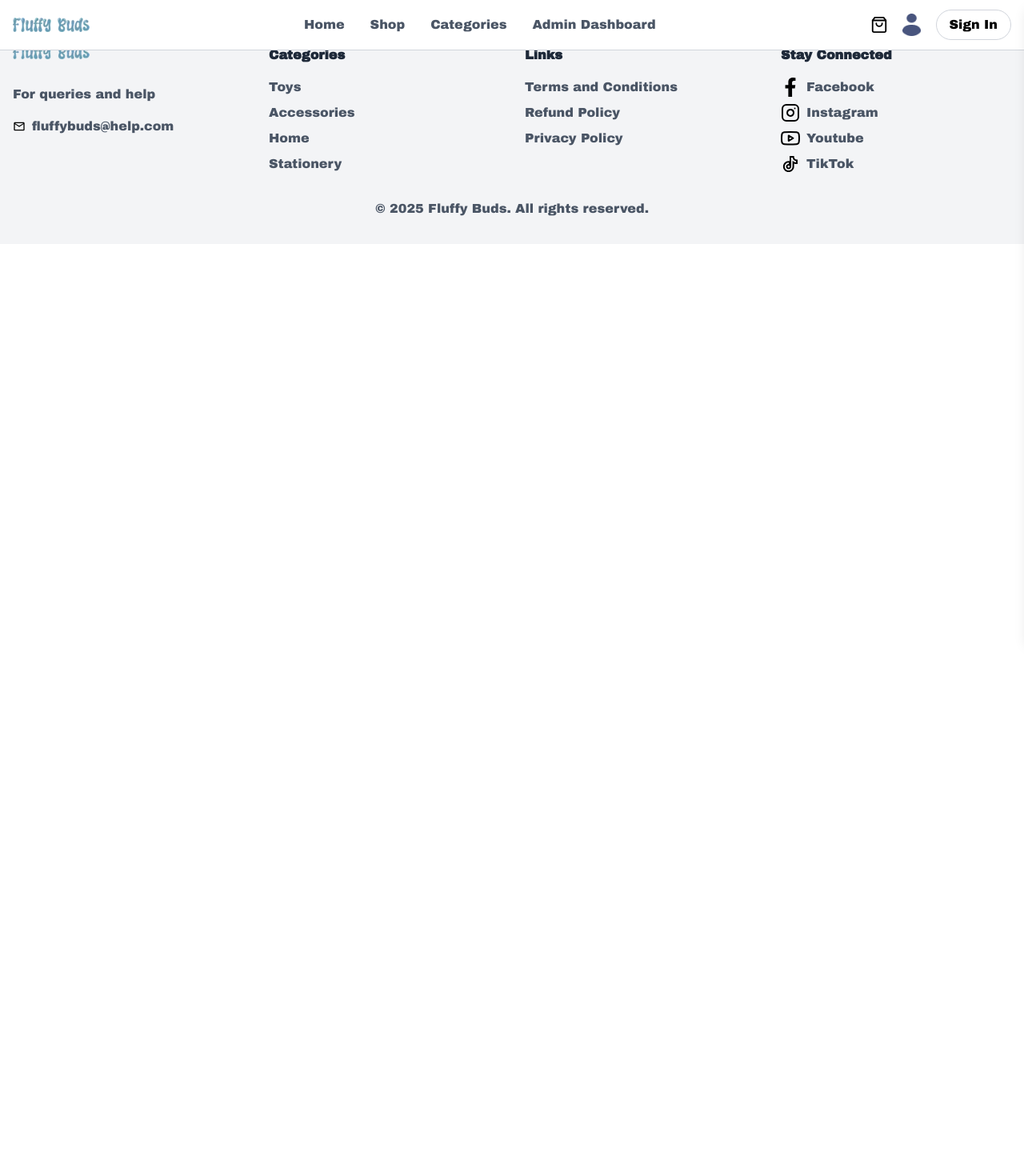
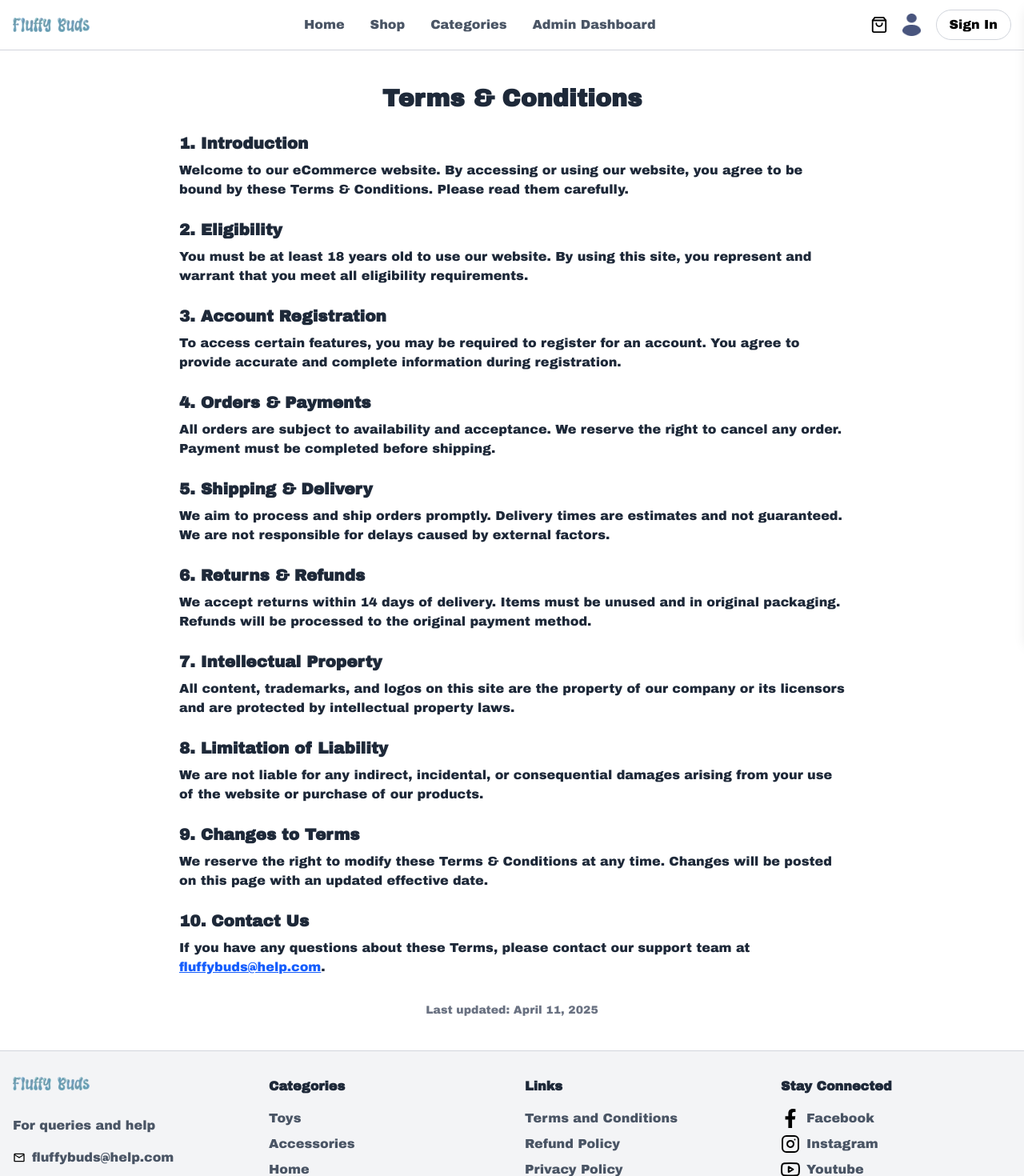
Before and after one commit to mdsajalali/fluffy-buds, a React (Vite) app: page /terms-conditions in a window 1280 px wide. Shown: the top 1470 px of the page at 80% size. Before the commit the page ends 800 px from the top, so only its background shows below. Built offline with nearby package versions, Linux system fonts and the light colour scheme.

Commit message:
added: terms conditions ui

```diff
--- a/src/pages/(privacy-policy)/Terms-Conditions.tsx
+++ b/src/pages/(privacy-policy)/Terms-Conditions.tsx
@@ -1,5 +1,118 @@
 const TermsConditions = () => {
-  return <div>TermsConditions</div>;
+  return (
+    <div className="min-h-screen md:mt-[65px] bg-white text-gray-800 px-4 sm:px-8 py-10 max-w-4xl mx-auto">
+      <h1 className="text-3xl font-bold mb-6 text-center">
+        Terms & Conditions
+      </h1>
+
+      <div className="space-y-6">
+        <section>
+          <h2 className="text-xl font-semibold mb-2">1. Introduction</h2>
+          <p>
+            Welcome to our eCommerce website. By accessing or using our website,
+            you agree to be bound by these Terms & Conditions. Please read them
+            carefully.
+          </p>
+        </section>
+
+        <section>
+          <h2 className="text-xl font-semibold mb-2">2. Eligibility</h2>
+          <p>
+            You must be at least 18 years old to use our website. By using this
+            site, you represent and warrant that you meet all eligibility
+            requirements.
+          </p>
+        </section>
+
+        <section>
+          <h2 className="text-xl font-semibold mb-2">
+            3. Account Registration
+          </h2>
+          <p>
+            To access certain features, you may be required to register for an
+            account. You agree to provide accurate and complete information
+            during registration.
+          </p>
+        </section>
+
+        <section>
+          <h2 className="text-xl font-semibold mb-2">4. Orders & Payments</h2>
+          <p>
+            All orders are subject to availability and acceptance. We reserve
+            the right to cancel any order. Payment must be completed before
+            shipping.
+          </p>
+        </section>
+
+        <section>
+          <h2 className="text-xl font-semibold mb-2">5. Shipping & Delivery</h2>
+          <p>
+            We aim to process and ship orders promptly. Delivery times are
+            estimates and not guaranteed. We are not responsible for delays
+            caused by external factors.
+          </p>
+        </section>
+
+        <section>
+          <h2 className="text-xl font-semibold mb-2">6. Returns & Refunds</h2>
+          <p>
+            We accept returns within 14 days of delivery. Items must be unused
+            and in original packaging. Refunds will be processed to the original
+            payment method.
+          </p>
+        </section>
+
+        <section>
+          <h2 className="text-xl font-semibold mb-2">
+            7. Intellectual Property
+          </h2>
+          <p>
+            All content, trademarks, and logos on this site are the property of
+            our company or its licensors and are protected by intellectual
+            property laws.
+          </p>
+        </section>
+
+        <section>
+          <h2 className="text-xl font-semibold mb-2">
+            8. Limitation of Liability
+          </h2>
+          <p>
+            We are not liable for any indirect, incidental, or consequential
+            damages arising from your use of the website or purchase of our
+            products.
+          </p>
+        </section>
+
+        <section>
+          <h2 className="text-xl font-semibold mb-2">9. Changes to Terms</h2>
+          <p>
+            We reserve the right to modify these Terms & Conditions at any time.
+            Changes will be posted on this page with an updated effective date.
+          </p>
+        </section>
+
+        <section>
+          <h2 className="text-xl font-semibold mb-2">10. Contact Us</h2>
+          <p>
+            If you have any questions about these Terms, please contact our
+            support team at{" "}
+            <a
+              href="mailto:fluffybuds@help.com"
+              className="text-blue-600 underline"
+            >
+              fluffybuds@help.com
+            </a>
+            .
+          </p>
+        </section>
+      </div>
+
+      <p className="text-sm text-gray-500 mt-8 text-center">
+        Last updated: April 11, 2025
+      </p>
+    </div>
+  );
 };
 
 export default TermsConditions;
```
